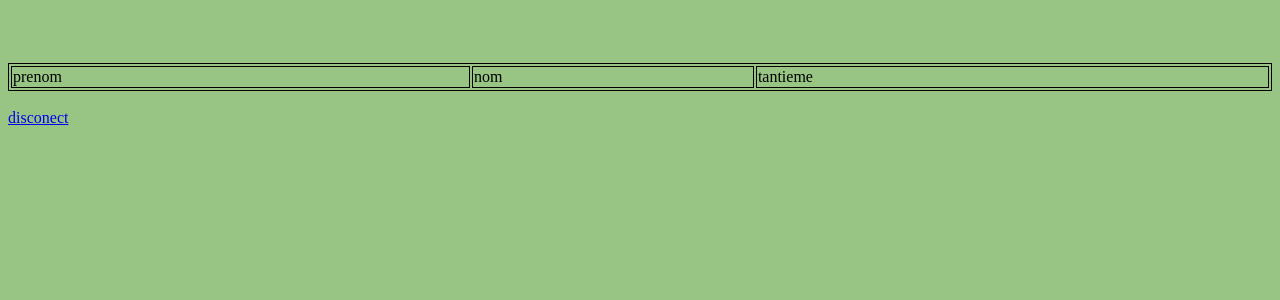
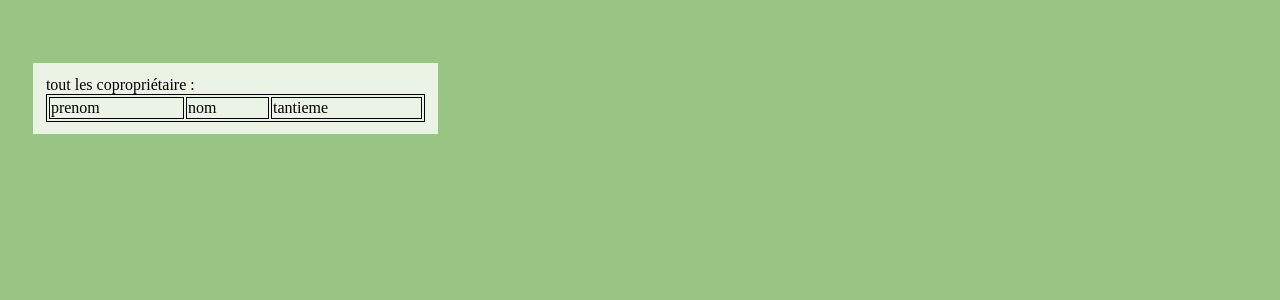
Before and after one commit to DonittoD/PROJET-COPRO, a PHP site: page /listeCopro.php in a window 1280 px wide. Shown: the part 119-419 px from the top of the page. Run offline with PHP 8.4, Linux system fonts and the light colour scheme; the visitor is signed in with stand-in values (Sample User, id 1); data that the repository does not hold is empty.

Commit message:
addition de css

```diff
--- a/listeCopro.php
+++ b/listeCopro.php
@@ -12,7 +12,7 @@ session_destroy();
 // si non retour a la page de connexion
 header("location: index.php");
 }
-
+echo'<div class="information_utilisateur"> tout les copropriétaire :';
 echo'<table>';
 // TODO: on peut interoge la base de donnnés pour avoir
 echo'<tr>';
@@ -33,8 +33,7 @@ foreach ( $db -> query('SELECT * FROM coproprietaires')as $row) {
 }
 
 echo'</table>';
-echo"<br>";
-echo'<a href="disconect.php"> disconect</a>';
+echo"</div><br>";
 
 
 ?>
```
